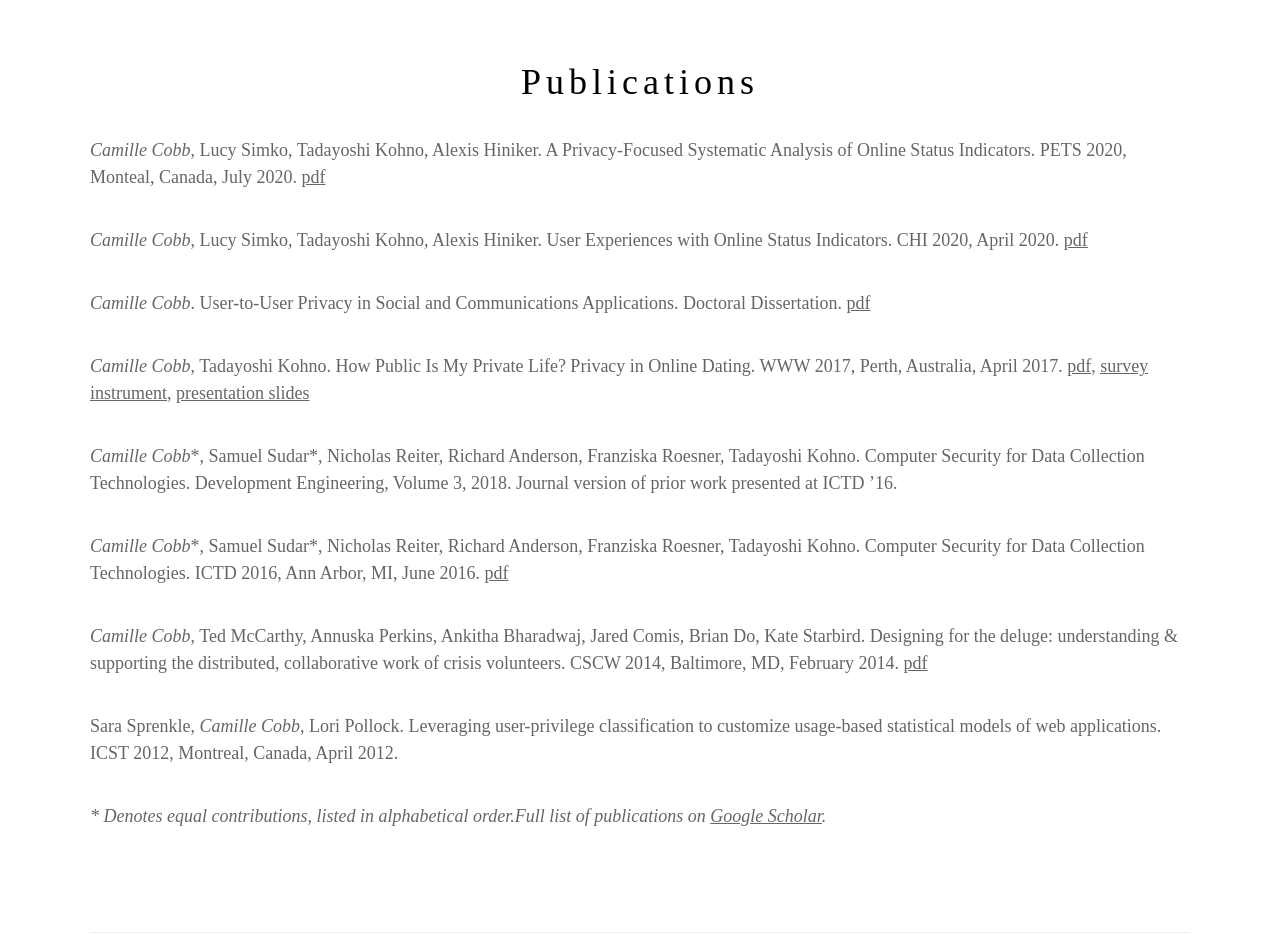
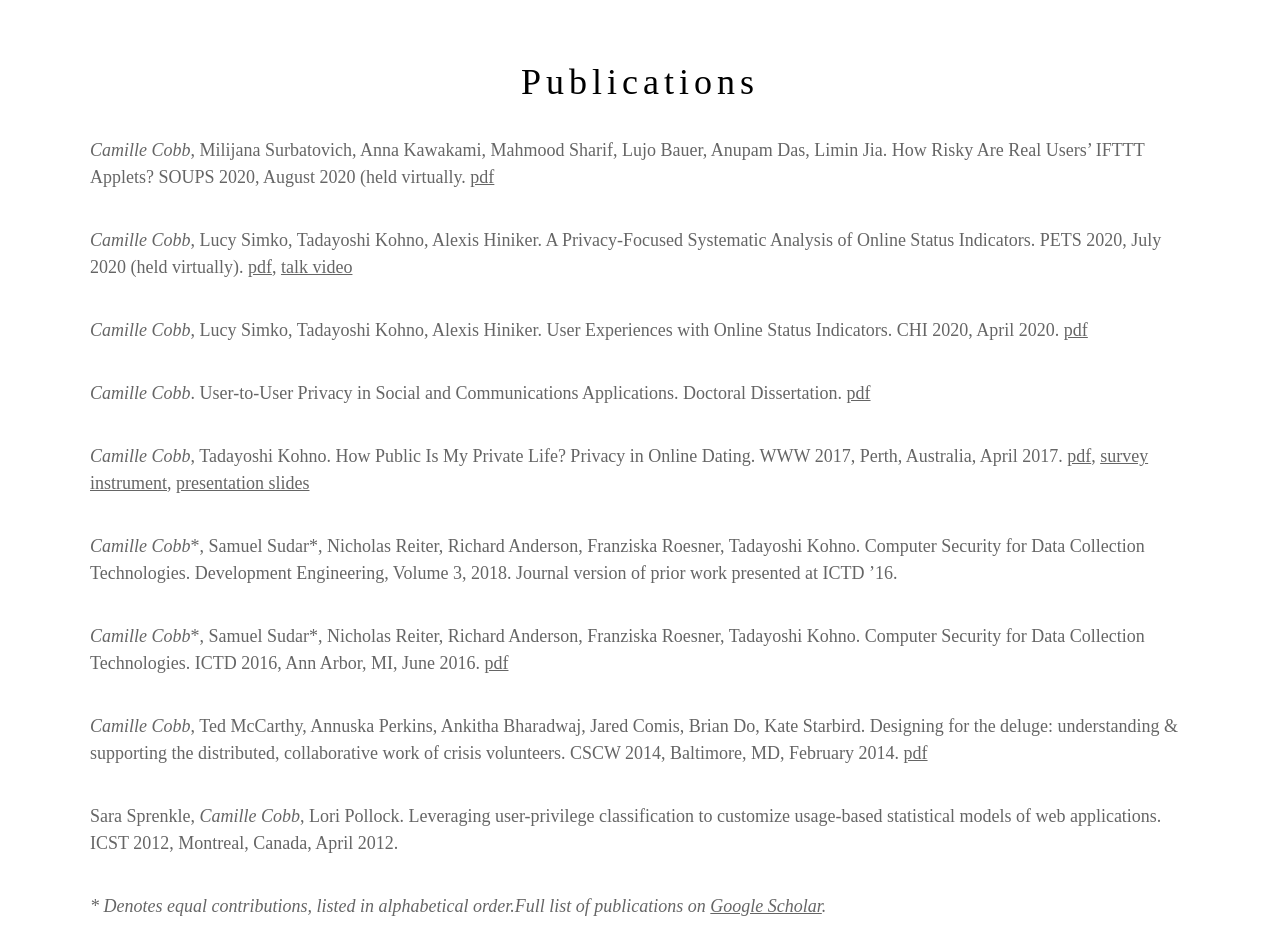
Before and after one commit to cobbc12/webpage, a plain HTML site: page index.html in a window 1280 px wide. Shown: the part 1000-1934 px from the top of the page. Drawn offline with Linux system fonts and the light colour scheme.

Commit message:
Update index.html

```diff
--- a/index.html
+++ b/index.html
@@ -66,7 +66,11 @@ h1,h2,h3,h4,h5,h6 {
   <div class="w3-row w3-padding-64" id="publications">
     <h1 class="w3-center">Publications</h1>
 
-    <p class="w3-large w3-opacity w3-left"> <i>Camille Cobb</i>, Lucy Simko, Tadayoshi Kohno, Alexis Hiniker. A Privacy-Focused Systematic Analysis of Online Status Indicators. PETS 2020, Monteal, Canada, July 2020. <a href="https://camillec.com/PETS_OSIs.pdf" target="_blank">pdf</a></p>
+    <p class="w3-large w3-opacity w3-left"> <i>Camille Cobb</i>, Milijana Surbatovich, Anna Kawakami, Mahmood Sharif, Lujo Bauer, Anupam Das, Limin Jia. How Risky Are Real Users’ IFTTT Applets?
+	    SOUPS 2020, August 2020 (held virtually. <a href="https://camillec.com/SOUPS_2020_IFTTT.pdf" target="_blank">pdf</a></p>
+
+    <p class="w3-large w3-opacity w3-left"> <i>Camille Cobb</i>, Lucy Simko, Tadayoshi Kohno, Alexis Hiniker. A Privacy-Focused Systematic Analysis of Online Status Indicators.
+	    PETS 2020, July 2020 (held virtually). <a href="https://camillec.com/PETS_OSIs.pdf" target="_blank">pdf</a>, <a href="https://www.youtube.com/watch?v=RVYmUEwxAzg" target="_blank">talk video</a></p>
 
     <p class="w3-large w3-opacity w3-left"> <i>Camille Cobb</i>, Lucy Simko, Tadayoshi Kohno, Alexis Hiniker. User Experiences with Online Status Indicators. CHI 2020, April 2020. <a href="https://camillec.com/CHI_OSIs.pdf" target="_blank">pdf</a></p>
 
```
